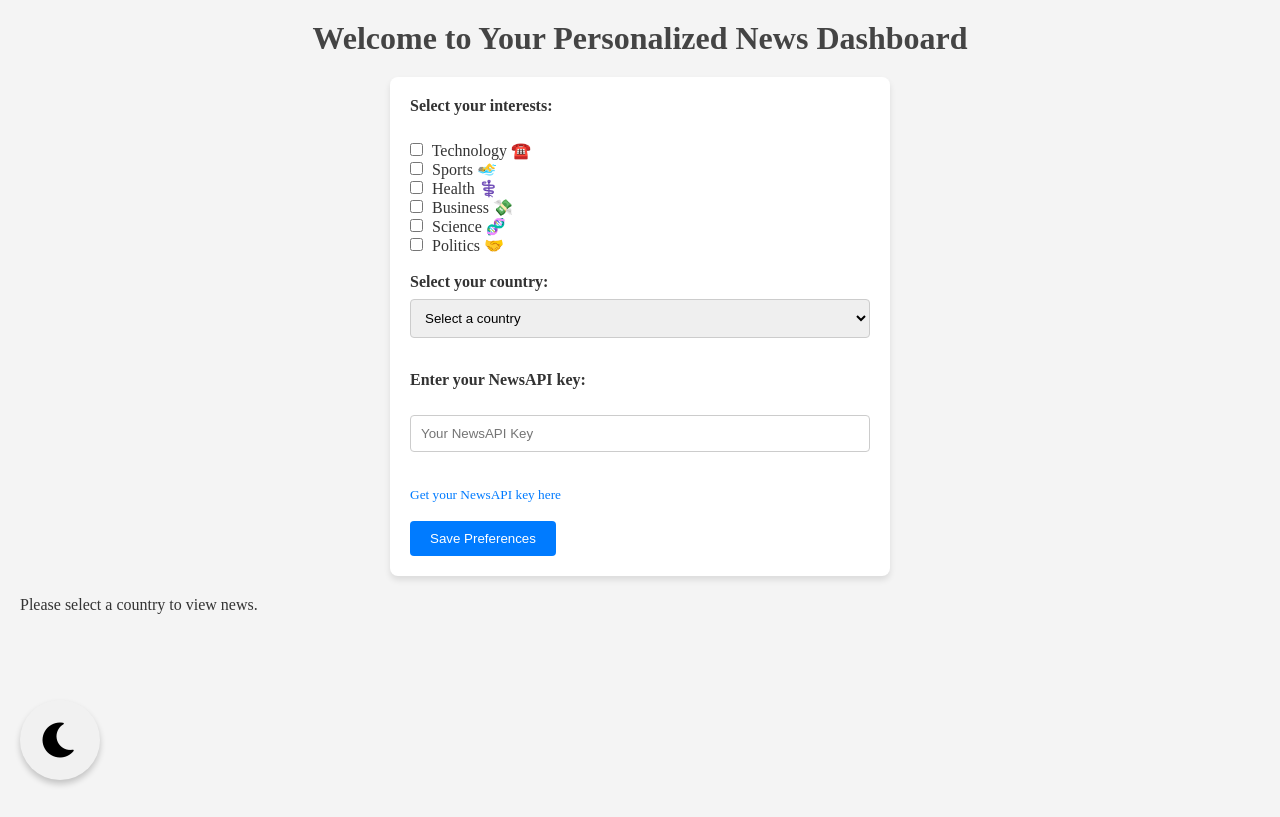
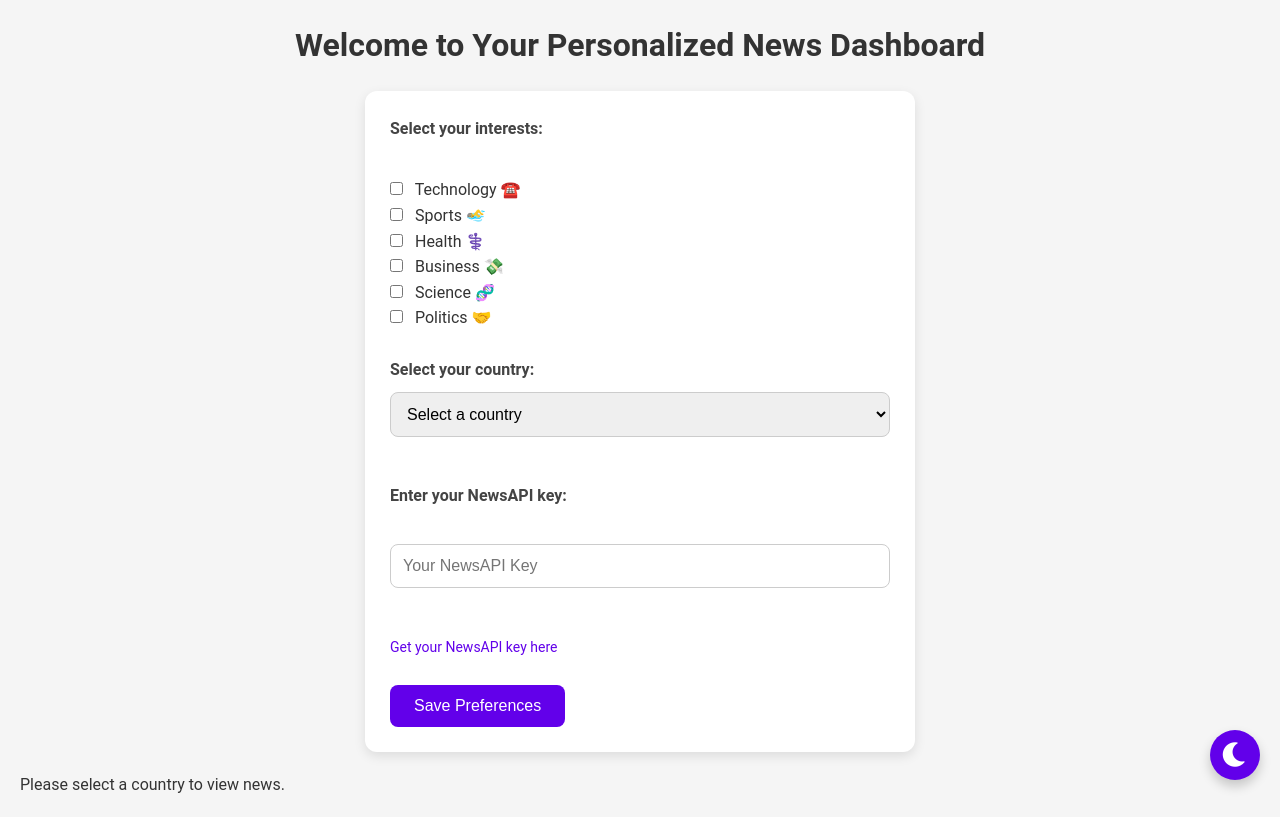
Before and after one commit to samkley/TailorNews, a Flask app: page / in a window 1280 px wide. Before the commit the page ends 786 px from the top, so only its background shows below. Run offline with Flask 3, Linux system fonts and the light colour scheme.

Commit message:
Update styles.css

```diff
--- a/static/styles.css
+++ b/static/styles.css
@@ -6,17 +6,19 @@
 }
 
 body {
-    font-family: 'Playfair Display', serif;
-    background-color: #f4f4f4;
+    font-family: 'Roboto', sans-serif; /* Modern and clean font */
+    background-color: #f5f5f5; /* Light background for a cleaner look */
     color: #333;
     padding: 20px;
+    line-height: 1.6;
 }
 
 /* Heading styles */
 h1, h2 {
-    color: #444;
+    color: #333;
     text-align: center;
     margin-bottom: 20px;
+    font-weight: 700;
 }
 
 /* News article list styling */
@@ -64,55 +69,62 @@ li img {
 /* Form styles */
 form {
     background-color: #fff;
-    padding: 20px;
-    border-radius: 8px;
-    box-shadow: 0 4px 6px rgba(0, 0, 0, 0.1);
+    padding: 25px;
+    border-radius: 12px;
+    box-shadow: 0 4px 12px rgba(0, 0, 0, 0.1);
     margin: 20px 0;
-    max-width: 500px;
+    max-width: 550px;
     margin-left: auto;
     margin-right: auto;
 }
 
 label {
     display: block;
-    font-weight: bold;
-    margin-bottom: 8px;
+    font-weight: 600;
+    margin-bottom: 10px;
+    color: #444;
 }
 
 input[type="text"], select {
     width: 100%;
-    padding: 10px;
-    margin-bottom: 15px;
+    padding: 12px;
+    margin-bottom: 20px;
     border: 1px solid #ccc;
-    border-radius: 4px;
+    border-radius: 8px;
+    font-size: 16px;
+    transition: border-color 0.3s ease;
 }
 
 input[type="checkbox"] {
-    margin-right: 5px;
+    margin-right: 8px;
 }
 
 button {
-    padding: 10px 20px;
-    background-color: #007bff;
+    padding: 12px 24px;
+    background-color: #6200ea;
     color: white;
     border: none;
-    border-radius: 4px;
+    border-radius: 8px;
     cursor: pointer;
+    font-size: 16px;
+    transition: background-color 0.3s ease, transform 0.3s ease;
 }
 
 button:hover {
-    background-color: #0056b3;
+    background-color: #3700b3;
+    transform: translateY(-2px);
 }
 
 small a {
-    color: #007bff;
+    color: #6200ea;
+    font-size: 14px;
 }
 
 small a:hover {
     text-decoration: underline;
 }
 
-/* Tooltip styling */
+/* Tooltip styles */
 .tooltip {
     position: relative;
     display: inline-block;
@@ -154,37 +166,46 @@ body.dark-mode a {
     color: #bb86fc;
 }
 
-/* Toggle button styles */
+/* Modern Toggle button styles */
 .dark-mode-toggle {
     position: fixed;
     bottom: 20px;
-    left: 20px;
-    width: 80px;
-    height: 80px;
+    right: 20px;
+    width: 50px;
+    height: 50px;
     border-radius: 50%;
-    background-color: #f1f1f1;
+    background-color: #6200ea;
     border: none;
+    box-shadow: 0 6px 12px rgba(0, 0, 0, 0.2);
     cursor: pointer;
-    box-shadow: 0 4px 6px rgba(0, 0, 0, 0.2);
     display: flex;
     align-items: center;
     justify-content: center;
-    transition: background-color 0.3s ease, color 0.3s ease;
+    transition: background-color 0.3s ease, box-shadow 0.3s ease, transform 0.3s ease;
+    outline: none;
 }
 
 body.dark-mode .dark-mode-toggle {
-    background-color: #333;
+    background-color: #bb86fc;
 }
 
 /* Moon icon styles */
 .moon-icon {
-    font-size: 40px;
-    color: #000;
-    transition: color 0.3s ease;
+    font-size: 28px;
+    color: #fff;
+    transition: transform 0.3s ease, color 0.3s ease;
 }
 
 body.dark-mode .moon-icon {
-    color: #fff;
+    color: #121212;
+    transform: rotate(180deg);
+}
+
+/* Hover effect for toggle button */
+.dark-mode-toggle:hover {
+    background-color: #3700b3;
+    box-shadow: 0 10px 20px rgba(0, 0, 0, 0.4);
+    transform: scale(1.1);
 }
 
 /* Dark mode styles for form and select elements */
```
Also changed, not shown: other parts of static/styles.css (+69 -18 lines).
